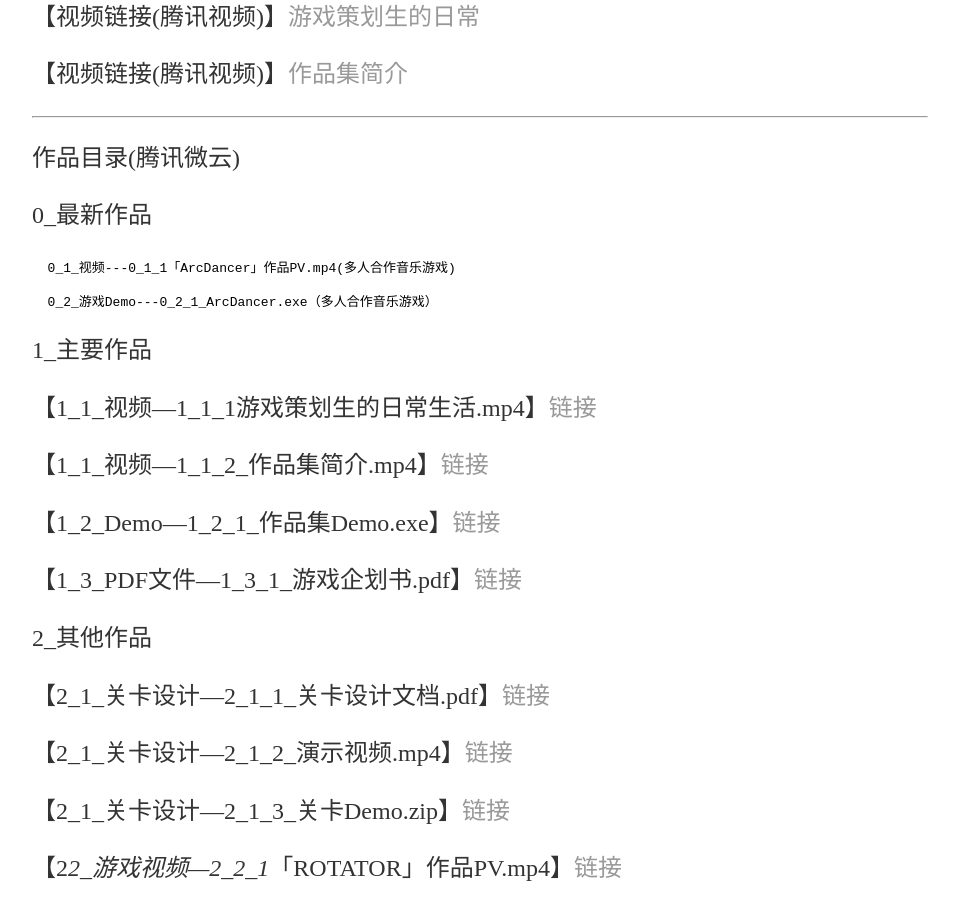
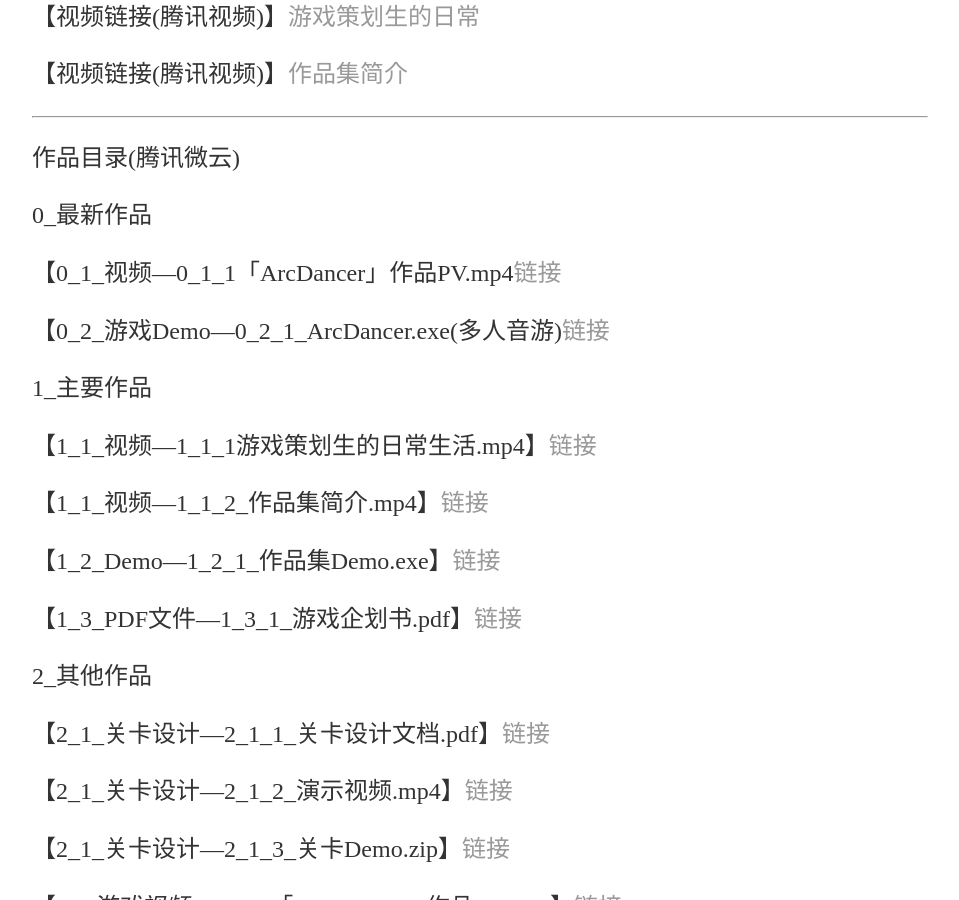
Before and after one commit to SotakuStudio/SotakuStudio.github.io, a Jekyll site: the page built from _posts/2022-01-02-chinese.md, in a window 1280 px wide and 900 px high, scrolled down 1753 px. Shown: the whole window, without its empty margins (160-1119 px from the left). Built offline with Jekyll 4.4.1, drawn with Linux system fonts in a browser that asks for light colours.

Commit message:
Update 2022-01-02-chinese.md

```diff
--- a/_posts/2022-01-02-chinese.md
+++ b/_posts/2022-01-02-chinese.md
@@ -17,9 +17,9 @@ date: 2022-01-02
 
   0_最新作品
 
-      0_1_视频---0_1_1「ArcDancer」作品PV.mp4(多人合作音乐游戏)
+【0_1_视频---0_1_1「ArcDancer」作品PV.mp4[链接](https://share.weiyun.com/TdPg7Hzh)
 
-      0_2_游戏Demo---0_2_1_ArcDancer.exe（多人合作音乐游戏）
+【0_2_游戏Demo---0_2_1_ArcDancer.exe(多人音游)[链接](https://share.weiyun.com/TdPg7Hzh)
 
   1_主要作品
 
```
